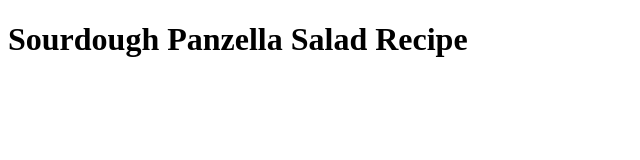
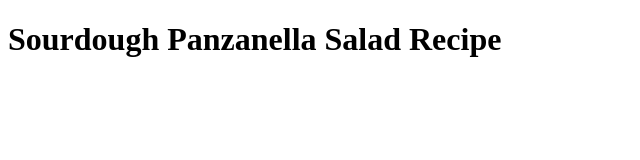
Before and after one commit to kilbeer1970/odin-recipes, a plain HTML site: page recipes/sourdough-panzanella-salad.html in a window 1280 px wide. Shown: the whole page, without its empty margins (0-640 px from the left). Drawn offline with Linux system fonts and the light colour scheme.

Commit message:
Add link to panzanella salad recipe to index.html and fix spelling errors on recipe page with same name.

```diff
--- a/recipes/sourdough-panzanella-salad.html
+++ b/recipes/sourdough-panzanella-salad.html
@@ -4,9 +4,9 @@
   <meta charset="UTF-8">
   <meta http-equiv="X-UA-Compatible" content="IE=edge">
   <meta name="viewport" content="width=device-width, initial-scale=1.0">
-  <title>Sourdough Panzella Salad Recipe</title>
+  <title>Sourdough Panzanella Salad Recipe</title>
 </head>
 <body>
-  <h1>Sourdough Panzella Salad Recipe</h1>
+  <h1>Sourdough Panzanella Salad Recipe</h1>
 </body>
 </html>
```
Also changed, not shown: index.html (+1 -0 lines).
